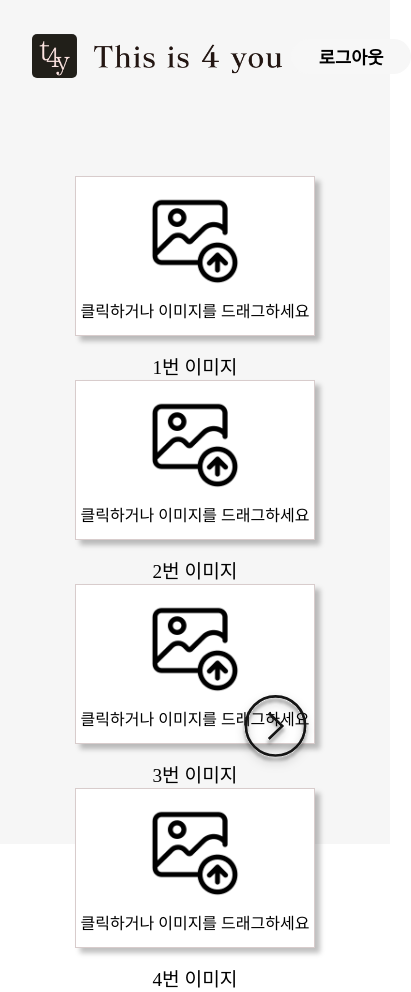
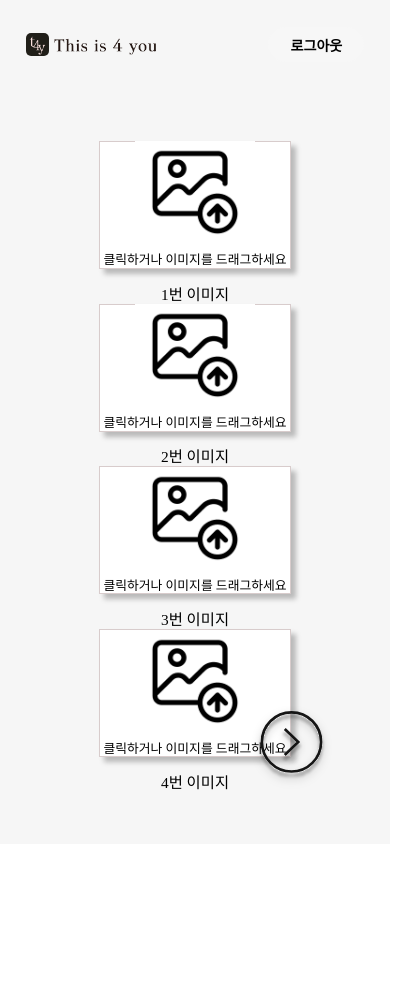
Before and after one commit to 2023SB-TeamJ/2023SB-Team-J, a React (Create React App) app in the folder frontend/: page /upload in a window 390 px wide. Shown: the whole page, 411 px wide, since content can reach past the window. After the commit the page ends 844 px from the top, so only its background shows below. Built offline with nearby package versions, Linux system fonts and the light colour scheme; no server answers; a web font is replaced by a local one.

Commit message:
design : album, choose 페이지 반응형 구현

```diff
--- a/frontend/src/components/Loading.jsx
+++ b/frontend/src/components/Loading.jsx
@@ -23,4 +23,9 @@ const Logo = styled(motion.div)`
   flex-shrink: 0;
   border-radius: 10px;
   background: url(${logoImage}) lightgray 50% / cover no-repeat;
+
+  @media screen and (max-width: 500px) {
+    width: 13rem;
+    height: 13rem;
+  }
 `;
--- a/frontend/src/components/Logo.jsx
+++ b/frontend/src/components/Logo.jsx
@@ -10,6 +10,11 @@ const LogoStyle = styled.div`
     url(${logoImage}),
     lightgray 50% / cover no-repeat;
   background-size: cover;
+
+  @media screen and (max-width: 500px) {
+    width: 1.8rem;
+    height: 1.8rem;
+  }
 `;
 
 function Logo() {
--- a/frontend/src/components/Name.jsx
+++ b/frontend/src/components/Name.jsx
@@ -8,6 +8,10 @@ const NameStyle = styled.div`
   flex-shrink: 0;
   background: url(${logoText}) no-repeat center/cover;
   background-size: cover;
+
+  @media screen and (max-width: 500px) {
+    width: 8rem;
+  }
 `;
 
 function Name() {
--- a/frontend/src/components/SignBtn.jsx
+++ b/frontend/src/components/SignBtn.jsx
@@ -6,7 +6,7 @@ export default styled.button`
   justify-content: center;
   align-items: center;
 
-  width: 120px;
+  width: 7.5rem;
   height: 35px;
   flex-shrink: 0;
   border-radius: 30px;
--- a/frontend/src/pages/ChooseFramePage.jsx
+++ b/frontend/src/pages/ChooseFramePage.jsx
@@ -89,6 +89,7 @@ const FrameWrap = styled.div`
   display: flex;
   justify-content: center;
   align-items: center;
+  gap: 5rem;
 `;
 
 const ImgWrap = styled.div`
@@ -98,7 +99,6 @@ const ImgWrap = styled.div`
 
   .oneFour {
     width: 11rem;
-    margin: 0 5rem;
     margin-top: 3rem;
 
     &:hover {
@@ -108,11 +108,20 @@ const ImgWrap = styled.div`
 
   .twoTwo {
     width: 22rem;
-    margin: 0 5rem;
     margin-top: 3rem;
 
     &:hover {
       cursor: pointer;
+    }
+  }
+
+  @media screen and (max-width: 500px) {
+    .oneFour {
+      width: 6rem;
+    }
+
+    .twoTwo {
+      width: 12rem;
     }
   }
 `;
--- a/frontend/src/styles/GlobalStyle.js
+++ b/frontend/src/styles/GlobalStyle.js
@@ -6,6 +6,16 @@ const GlobalStyle = createGlobalStyle`
     padding: 0;
     box-sizing: border-box;
     font-family: 'Do Hyeon';
+  }
+
+  html {
+    @media screen and (max-width: 1024px) {
+      font-size: 80%;
+    }
+
+    @medai screen and (max-width: 500px) {
+      font-size: 62.5%;
+    }
   }
 
   canvas {
```
